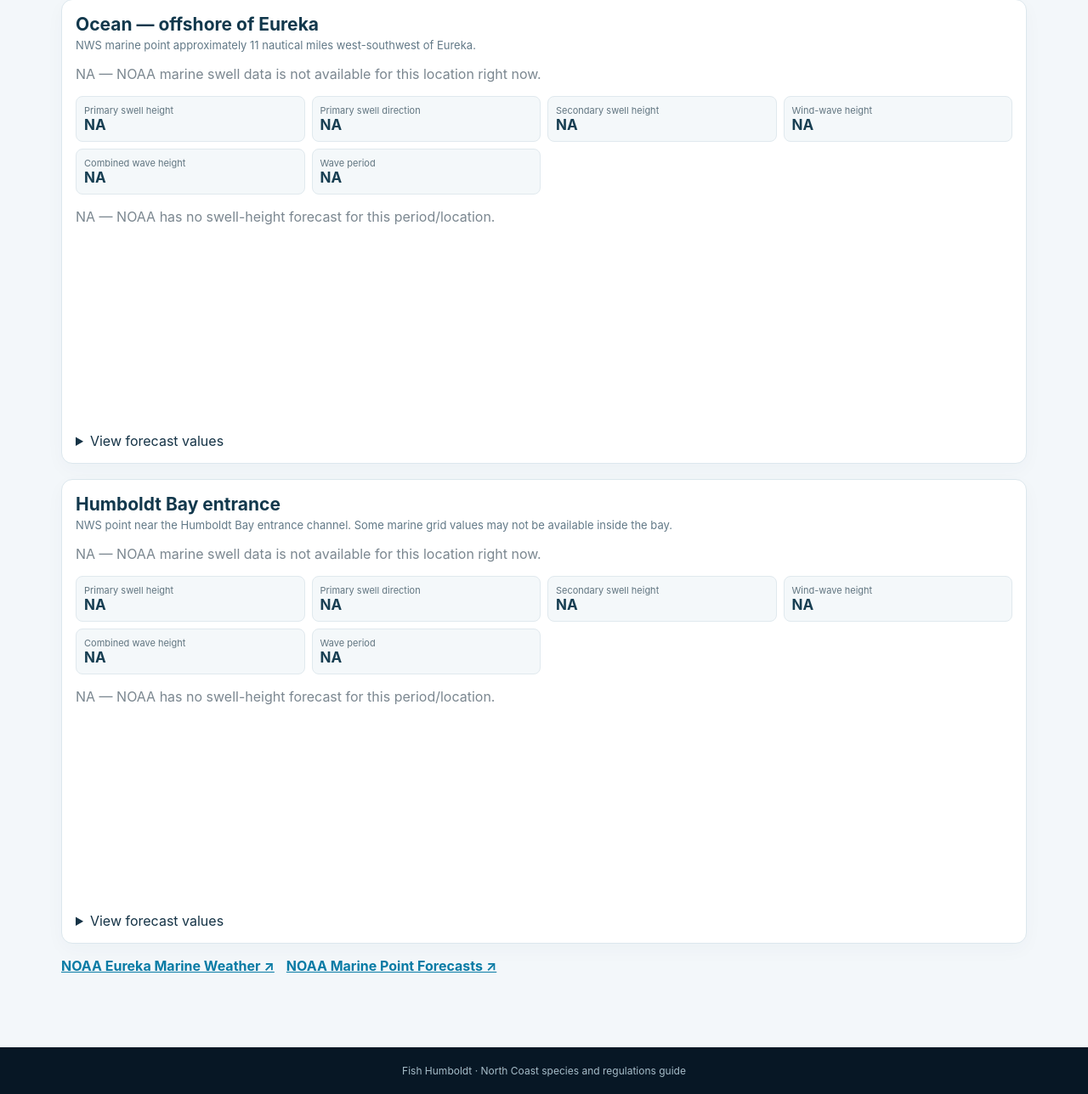
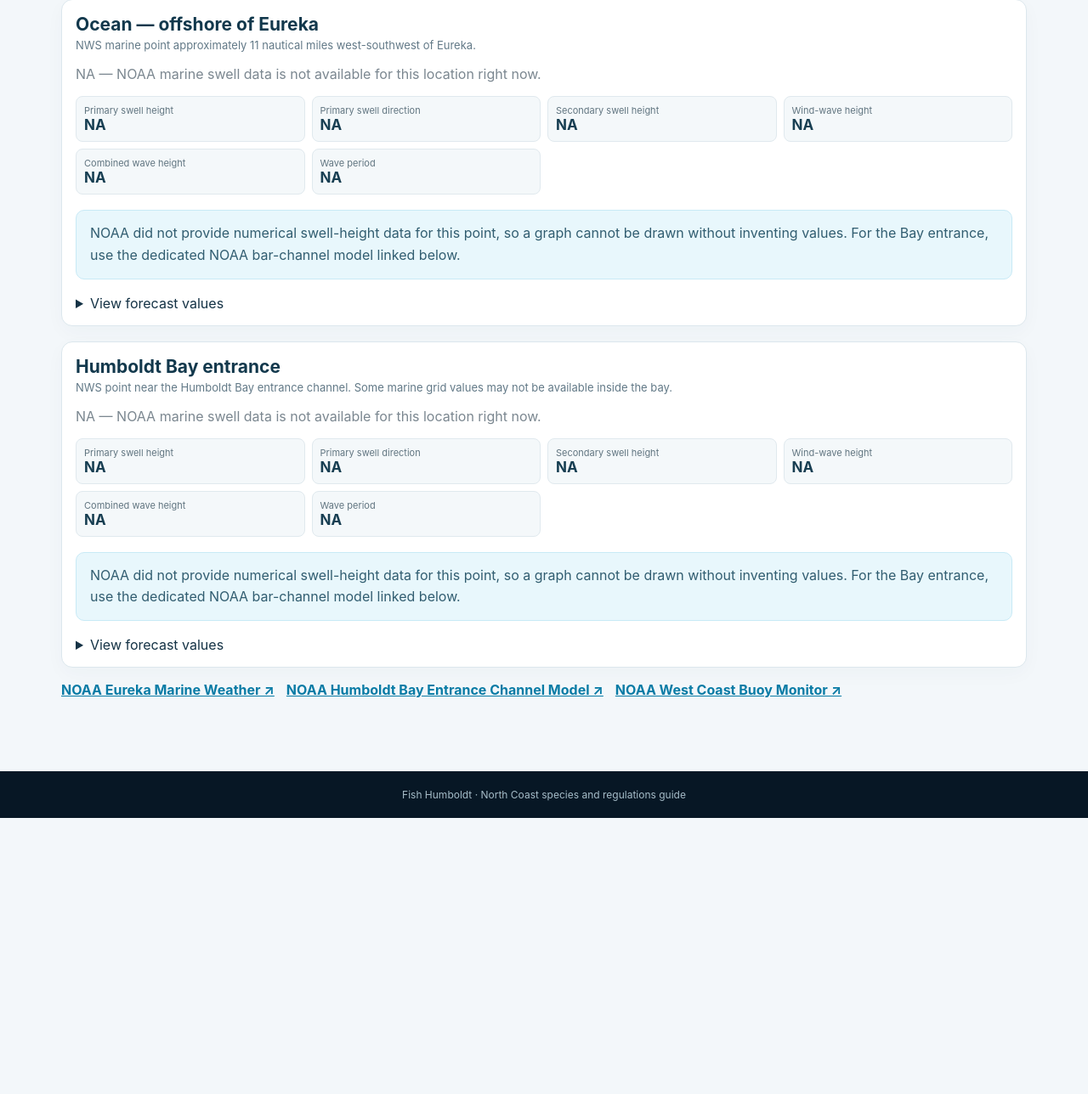
Before and after one commit to raisedcell1933-coder/Humboldt_Fishers, a Flask app: page /bay in a window 1280 px wide, after a click on "Swells". Shown: the part 566-1854 px from the top of the page at 85% size. After the commit the page ends 1529 px from the top, so only its background shows below. Run offline with Flask 3, Linux system fonts and the light colour scheme; data that the repository does not hold is empty; some libraries are stand-ins or nearby versions.

Commit message:
Show NA instead of false calm swell graph and link NOAA Bay bar model

```diff
--- a/templates/bay.html
+++ b/templates/bay.html
@@ -42,7 +42,7 @@
 <div class="notice"><strong>Important:</strong> These are model forecasts, not real-time wave measurements or a boating safety determination. NOAA currently publishes up to 7 days of coastal marine grid forecast data. Any requested hours outside that forecast window will show NA. Check marine warnings and the official forecast before going on the water.</div>
 <div class="bay-swell-week"><button type="button" class="bay-swell-week-btn active" id="bay-swell-this">This Week</button><button type="button" class="bay-swell-week-btn" id="bay-swell-next">Next Week</button><span id="bay-swell-meta">Loading NOAA marine forecast…</span><button type="button" class="bay-swell-week-btn" id="bay-swell-refresh">Refresh NOAA data</button></div>
 <div id="bay-swell-note" class="bay-swell-note" role="status"></div><div id="bay-swell-locations" class="bay-swell-locations"></div>
-<div class="source-links"><a href="https://www.weather.gov/eka/marine" target="_blank" rel="noopener">NOAA Eureka Marine Weather ↗</a><a href="https://www.weather.gov/marine/point" target="_blank" rel="noopener">NOAA Marine Point Forecasts ↗</a></div>
+<div class="source-links"><a href="https://www.weather.gov/eka/marine" target="_blank" rel="noopener">NOAA Eureka Marine Weather ↗</a><a href="https://www.weather.gov/eka/humboldtBayEntranceChannelForecast" target="_blank" rel="noopener">NOAA Humboldt Bay Entrance Channel Model ↗</a><a href="https://www.weather.gov/eka/buoymonitor" target="_blank" rel="noopener">NOAA West Coast Buoy Monitor ↗</a></div>
 </section>
 <section id="bay-species-panel" role="tabpanel" aria-labelledby="bay-species-tab">
 <div class="eyebrow">HUMBOLDT COUNTY · NORTH COAST</div><h1>Humboldt Bay Fish & Crab Guide</h1><p class="intro">Bay and nearby North Coast species, using the existing photos from your Species page. Each card includes the latest status this site can confirm from official California Department of Fish and Wildlife (CDFW) sources.</p>
@@ -111,7 +111,7 @@
    const table=rows.length?rows.map(p=>'<tr><td>'+esc(p.dt.toLocaleString())+'</td><td>'+val(p.primarySwellHeight,'ft')+'</td><td>'+compass(p.primarySwellDirection)+'</td><td>'+val(p.secondarySwellHeight,'ft')+'</td><td>'+compass(p.secondarySwellDirection)+'</td><td>'+val(p.windWaveHeight,'ft')+'</td><td>'+val(p.waveHeight,'ft')+'</td><td>'+val(p.wavePeriod,'sec')+'</td></tr>').join(''):'<tr><td colspan="8" class="bay-swell-na">NA — no NOAA values were returned for this week.</td></tr>';
    return '<article class="bay-swell-card"><h2>'+esc(loc.name)+'</h2><p class="bay-swell-desc">'+esc(loc.description||'')+'</p>'+(loc.ok?'':'<p class="bay-swell-na">'+esc(loc.error||'NA')+'</p>')+
     '<div class="bay-swell-summary"><div class="bay-swell-metric"><span>Primary swell height</span><strong>'+val(primary.primarySwellHeight,'ft')+'</strong></div><div class="bay-swell-metric"><span>Primary swell direction</span><strong>'+compass(primary.primarySwellDirection)+'</strong></div><div class="bay-swell-metric"><span>Secondary swell height</span><strong>'+val(secondary.secondarySwellHeight,'ft')+'</strong></div><div class="bay-swell-metric"><span>Wind-wave height</span><strong>'+val(windWave.windWaveHeight,'ft')+'</strong></div><div class="bay-swell-metric"><span>Combined wave height</span><strong>'+val(latest.waveHeight,'ft')+'</strong></div><div class="bay-swell-metric"><span>Wave period</span><strong>'+val(latest.wavePeriod,'sec')+'</strong></div></div>'+
-    '<div class="bay-swell-chart"><canvas id="bay-swell-chart-'+i+'" aria-label="'+esc(loc.name)+' weekly swell and wave height chart"></canvas></div>'+
+    (loc.ok?'<div class="bay-swell-chart"><canvas id="bay-swell-chart-'+i+'" aria-label="'+esc(loc.name)+' weekly swell and wave height chart"></canvas></div>':'<div class="notice">NOAA did not provide numerical swell-height data for this point, so a graph cannot be drawn without inventing values. For the Bay entrance, use the dedicated NOAA bar-channel model linked below.</div>')+
     '<details><summary>View forecast values</summary><div class="bay-swell-table-wrap"><table class="bay-swell-table"><thead><tr><th>Time</th><th>Primary swell (ft)</th><th>Primary direction</th><th>Secondary swell (ft)</th><th>Secondary direction</th><th>Wind waves (ft)</th><th>Combined waves (ft)</th><th>Period (sec)</th></tr></thead><tbody>'+table+'</tbody></table></div></details></article>';
   }).join('');
   pointsByLocation.forEach((loc,i)=>{
```
